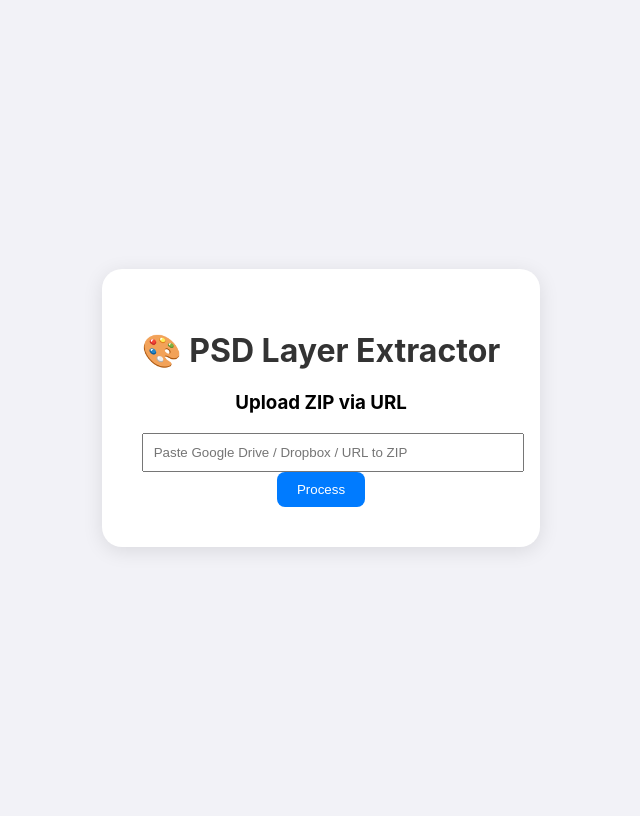
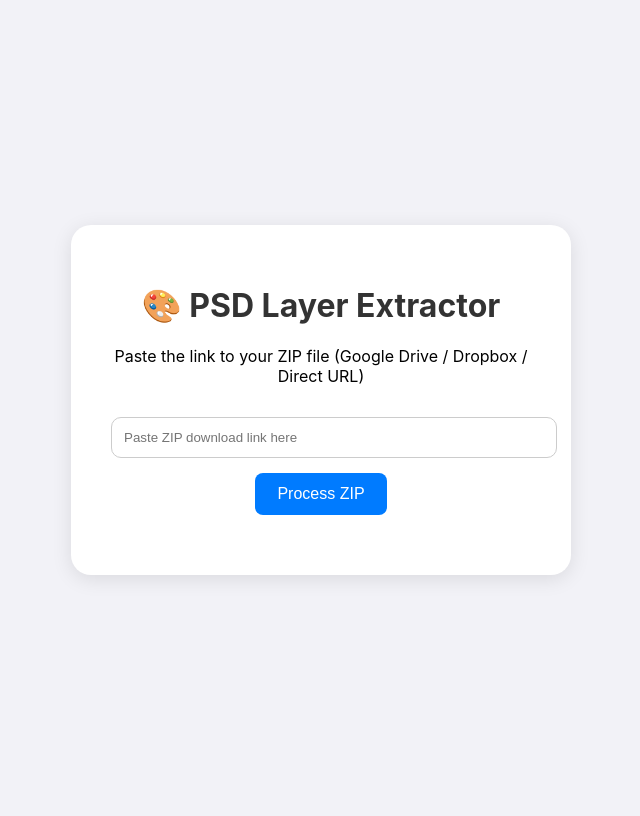
Before and after one commit to Kajalthombare/psd, a FastAPI app: page / in a window 1280 px wide. Shown: the whole page, without its empty margins (319-959 px from the left). After the commit the page ends 579 px from the top, so only its background shows below. Run offline with FastAPI, Linux system fonts and the light colour scheme.

Commit message:
Added Google Drive support + compression + new index.html UI

```diff
--- a/main.py
+++ b/main.py
@@ -6,65 +6,102 @@ from pydantic import BaseModel
 import shutil, os, uuid, zipfile, requests, threading
 from psd_tools import PSDImage
 from PIL import Image
+import io
 
 app = FastAPI()
 
 app.mount("/static", StaticFiles(directory="static"), name="static")
 templates = Jinja2Templates(directory="templates")
 
-tasks = {}  # Store task_id → status/result
+tasks = {}
 
 
-# ---------------------------------------------------
-# PSD EXPORTING
-# ---------------------------------------------------
-def export_layers(psd_path, output_dir):
+# ----------------------------------------
+#  IMAGE COMPRESSION (<500 KB)
+# ----------------------------------------
+def compress_image(image: Image.Image, save_path: str, max_size_kb=500):
+    """Compress PNG to stay under max_size_kb."""
+    buffer = io.BytesIO()
+    quality = 95
+
+    while True:
+        buffer.seek(0)
+        image.save(buffer, format="PNG", optimize=True)
+        size_kb = len(buffer.getvalue()) / 1024
+
+        if size_kb <= max_size_kb or quality <= 10:
+            break
+
+        quality -= 10  # adjust quality each loop
+
+    with open(save_path, "wb") as f:
+        f.write(buffer.getvalue())
+
+
+# ----------------------------------------
+#  EXPORT CUT + FULL CANVAS
+# ----------------------------------------
+def export_layer_assets(layer, canvas_size, output_dir, index):
+    if not layer.is_visible():
+        return
+
+    img = layer.composite()
+    if img is None:
+        return
+
+    # -------- CUT IMAGE --------
+    bbox = img.getbbox()
+    if bbox:
+        cut_img = img.crop(bbox)
+        cut_path = os.path.join(output_dir, f"layer_{index}_cut.png")
+        compress_image(cut_img, cut_path)
+
+    # -------- FULL CANVAS --------
+    full_img = Image.new("RGBA", canvas_size, (0, 0, 0, 0))
+    full_img.paste(img, layer.offset)
+    full_path = os.path.join(output_dir, f"layer_{index}_full.png")
+    compress_image(full_img, full_path)
+
+
+# ----------------------------------------
+#  PROCESS A SINGLE PSD
+# ----------------------------------------
+def process_psd(psd_path, output_dir):
     psd = PSDImage.open(psd_path)
     canvas = (psd.width, psd.height)
 
     for i, layer in enumerate(psd):
-        img = layer.composite()
-
-        if img:
-            # cut
-            bbox = img.getbbox()
-            if bbox:
-                img.crop(bbox).save(f"{output_dir}/layer_{i}_cut.png")
-
-            # full
-            full = Image.new("RGBA", canvas, (0, 0, 0, 0))
-            full.paste(img, layer.offset)
-            full.save(f"{output_dir}/layer_{i}_full.png")
+        export_layer_assets(layer, canvas, output_dir, i)
 
 
-# ---------------------------------------------------
-# BACKGROUND WORKER
-# ---------------------------------------------------
-def process_zip_worker(task_id, zip_path):
+# ----------------------------------------
+#  BACKGROUND WORKER (for URL ZIP)
+# ----------------------------------------
+def worker(task_id, zip_path):
     try:
         tasks[task_id]["status"] = "processing"
 
-        extract_dir = f"work/{task_id}/extracted"
+        extract_dir = f"work/{task_id}/input"
         out_dir = f"work/{task_id}/output"
         os.makedirs(extract_dir, exist_ok=True)
         os.makedirs(out_dir, exist_ok=True)
 
-        # Extract ZIP
+        # EXTRACT ZIP
         with zipfile.ZipFile(zip_path, "r") as z:
             z.extractall(extract_dir)
 
-        # Process all PSD files
+        # PROCESS PSD FILES INSIDE ZIP
         for root, _, files in os.walk(extract_dir):
             for f in files:
                 if f.lower().endswith(".psd"):
                     psd_path = os.path.join(root, f)
                     name = os.path.splitext(f)[0]
+                    psd_output = os.path.join(out_dir, name)
+                    os.makedirs(psd_output, exist_ok=True)
 
-                    psd_out = os.path.join(out_dir, name)
-                    os.makedirs(psd_out, exist_ok=True)
+                    process_psd(psd_path, psd_output)
 
-                    export_layers(psd_path, psd_out)
-
+        # CREATE FINAL ZIP
         final_zip = f"outputs/{task_id}.zip"
         shutil.make_archive(final_zip.replace(".zip", ""), "zip", out_dir)
 
@@ -76,16 +113,16 @@ def process_zip_worker(task_id, zip_path):
         tasks[task_id]["error"] = str(e)
 
 
-# ---------------------------------------------------
-# MODELS
-# ---------------------------------------------------
+# ----------------------------------------
+#  API MODELS
+# ----------------------------------------
 class UrlInput(BaseModel):
     url: str
 
 
-# ---------------------------------------------------
-# ROUTES
-# ---------------------------------------------------
+# ----------------------------------------
+#  ROUTES
+# ----------------------------------------
 @app.get("/", response_class=HTMLResponse)
 async def home(request: Request):
     return templates.TemplateResponse("index.html", {"request": request})
@@ -93,40 +130,72 @@ async def home(request: Request):
 
 @app.post("/process_url")
 async def process_url(data: UrlInput):
-    url = data.url
     task_id = uuid.uuid4().hex
 
+    # -------------------------------
+    # SMART GOOGLE DRIVE LINK SUPPORT
+    # -------------------------------
+    url = data.url.strip()
+
+    if "drive.google.com" in url:
+        try:
+            # Case 1: https://drive.google.com/file/d/FILE_ID/view
+            if "/d/" in url:
+                file_id = url.split("/d/")[1].split("/")[0]
+
+            # Case 2: https://drive.google.com/open?id=FILE_ID
+            elif "id=" in url:
+                file_id = url.split("id=")[-1]
+
+            else:
+                return {"error": "Unable to extract Google Drive file ID."}
+
+            # Convert to direct download
+            url = f"https://drive.google.com/uc?export=download&id={file_id}"
+
+        except Exception:
+            return {"error": "Invalid Google Drive link format."}
+
+    # -------------------------------------
+    # DOWNLOAD THE ZIP (ANY SIZE, FASTAPI)
+    # -------------------------------------
     os.makedirs("downloads", exist_ok=True)
     os.makedirs("outputs", exist_ok=True)
     os.makedirs("work", exist_ok=True)
 
     zip_path = f"downloads/{task_id}.zip"
 
-    # Download ZIP
-    r = requests.get(url, stream=True)
-    if r.status_code != 200:
-        return {"error": "Failed to download file. Check your link."}
+    try:
+        r = requests.get(url, stream=True)
+        if r.status_code != 200:
+            return {"error": "Download failed. The URL may not be public."}
 
-    with open(zip_path, "wb") as f:
-        for chunk in r.iter_content(1024 * 1024):
-            f.write(chunk)
+        with open(zip_path, "wb") as f:
+            for chunk in r.iter_content(1024 * 1024):  # 1MB chunks
+                f.write(chunk)
 
-    # Start background processing
+    except Exception as e:
+        return {"error": f"Error while downloading: {str(e)}"}
+
+    # -------------------------------------
+    # START BACKGROUND WORKER
+    # -------------------------------------
     tasks[task_id] = {"status": "queued"}
-    threading.Thread(target=process_zip_worker, args=(task_id, zip_path)).start()
+    threading.Thread(target=worker, args=(task_id, zip_path)).start()
 
     return {"task_id": task_id}
 
 
+
 @app.get("/status/{task_id}")
-def check_status(task_id: str):
+def check_status(task_id):
     return tasks.get(task_id, {"status": "not_found"})
 
 
 @app.get("/download/{task_id}")
-def download(task_id: str):
-    t = tasks.get(task_id)
-    if not t or "result" not in t:
-        return {"error": "Not ready"}
+def download(task_id):
+    info = tasks.get(task_id)
+    if not info or "result" not in info:
+        return {"error": "Result not ready"}
 
-    return FileResponse(t["result"], filename=f"{task_id}.zip")
+    return FileResponse(info["result"], filename=f"{task_id}.zip")
--- a/templates/index.html
+++ b/templates/index.html
@@ -1,17 +1,85 @@
 <!DOCTYPE html>
-<html>
+<html lang="en">
 <head>
-    <title>PSD Extractor</title>
+    <meta charset="UTF-8">
+    <title>PSD Layer Extractor</title>
     <link rel="stylesheet" href="/static/style.css">
+
+    <style>
+        body {
+            font-family: 'Inter', sans-serif;
+            background: #f2f2f7;
+            display: flex;
+            justify-content: center;
+            align-items: center;
+            height: 100vh;
+            margin: 0;
+        }
+
+        .container {
+            background: white;
+            padding: 40px;
+            border-radius: 20px;
+            box-shadow: 0 4px 20px rgba(0,0,0,0.1);
+            text-align: center;
+            width: 420px;
+        }
+
+        input[type="text"] {
+            width: 100%;
+            padding: 12px;
+            border-radius: 10px;
+            border: 1px solid #ccc;
+            margin-top: 15px;
+            margin-bottom: 15px;
+        }
+
+        button {
+            background: #007bff;
+            color: white;
+            border: none;
+            padding: 12px 22px;
+            border-radius: 8px;
+            cursor: pointer;
+            font-size: 16px;
+        }
+
+        button:hover {
+            background: #0056b3;
+        }
+
+        #status {
+            margin-top: 20px;
+            font-weight: bold;
+            color: #333;
+        }
+
+        a.download-link {
+            display: inline-block;
+            margin-top: 15px;
+            padding: 10px 15px;
+            background: #28a745;
+            color: white;
+            text-decoration: none;
+            border-radius: 8px;
+        }
+
+        a.download-link:hover {
+            background: #1e7e34;
+        }
+    </style>
 </head>
+
 <body>
 
 <div class="container">
     <h1>🎨 PSD Layer Extractor</h1>
 
-    <h3>Upload ZIP via URL</h3>
-    <input type="text" id="zipUrl" placeholder="Paste Google Drive / Dropbox / URL to ZIP" style="width:100%; padding:10px;">
-    <button onclick="processLink()">Process</button>
+    <p>Paste the link to your ZIP file (Google Drive / Dropbox / Direct URL)</p>
+
+    <input type="text" id="zipUrl" placeholder="Paste ZIP download link here">
+
+    <button onclick="processLink()">Process ZIP</button>
 
     <div id="status"></div>
 </div>
@@ -19,45 +87,53 @@
 
 <script>
 async function processLink() {
-    const url = document.getElementById("zipUrl").value;
+    let url = document.getElementById("zipUrl").value.trim();
+
     if (!url) {
-        alert("Please paste a ZIP file link");
+        alert("Please paste a valid ZIP link.");
         return;
     }
 
     document.getElementById("status").innerHTML = "⏳ Downloading ZIP...";
 
-    const res = await fetch("/process_url", {
+    let response = await fetch("/process_url", {
         method: "POST",
         headers: {"Content-Type": "application/json"},
         body: JSON.stringify({ url: url })
     });
 
-    const data = await res.json();
+    let result = await response.json();
 
-    if (data.error) {
-        document.getElementById("status").innerHTML = "❌ " + data.error;
+    if (result.error) {
+        document.getElementById("status").innerHTML = "❌ " + result.error;
         return;
     }
 
-    const taskId = data.task_id;
+    let taskId = result.task_id;
 
-    document.getElementById("status").innerHTML = "⏳ Processing...";
+    document.getElementById("status").innerHTML = "⏳ Processing PSD layers...";
 
-    const interval = setInterval(async () => {
-        const s = await fetch(`/status/${taskId}`);
-        const j = await s.json();
+    // POLLING STATUS
+    let check = setInterval(async () => {
+        let statusRes = await fetch(`/status/${taskId}`);
+        let statusData = await statusRes.json();
 
-        if (j.status === "done") {
-            clearInterval(interval);
+        if (statusData.status === "done") {
+            clearInterval(check);
+
             document.getElementById("status").innerHTML =
-                `✅ Done! <a href="/download/${taskId}">Download ZIP</a>`;
+                `✅ Completed! <br><br>
+                 <a class="download-link" href="/download/${taskId}">⬇ Download Processed ZIP</a>`;
         }
-        if (j.status === "failed") {
-            clearInterval(interval);
-            document.getElementById("status").innerHTML = "❌ Failed: " + j.error;
+
+        if (statusData.status === "failed") {
+            clearInterval(check);
+
+            document.getElementById("status").innerHTML =
+                "❌ Error: " + statusData.error;
         }
-    }, 2000);
+
+    }, 1500);
 }
 </script>
 
```
